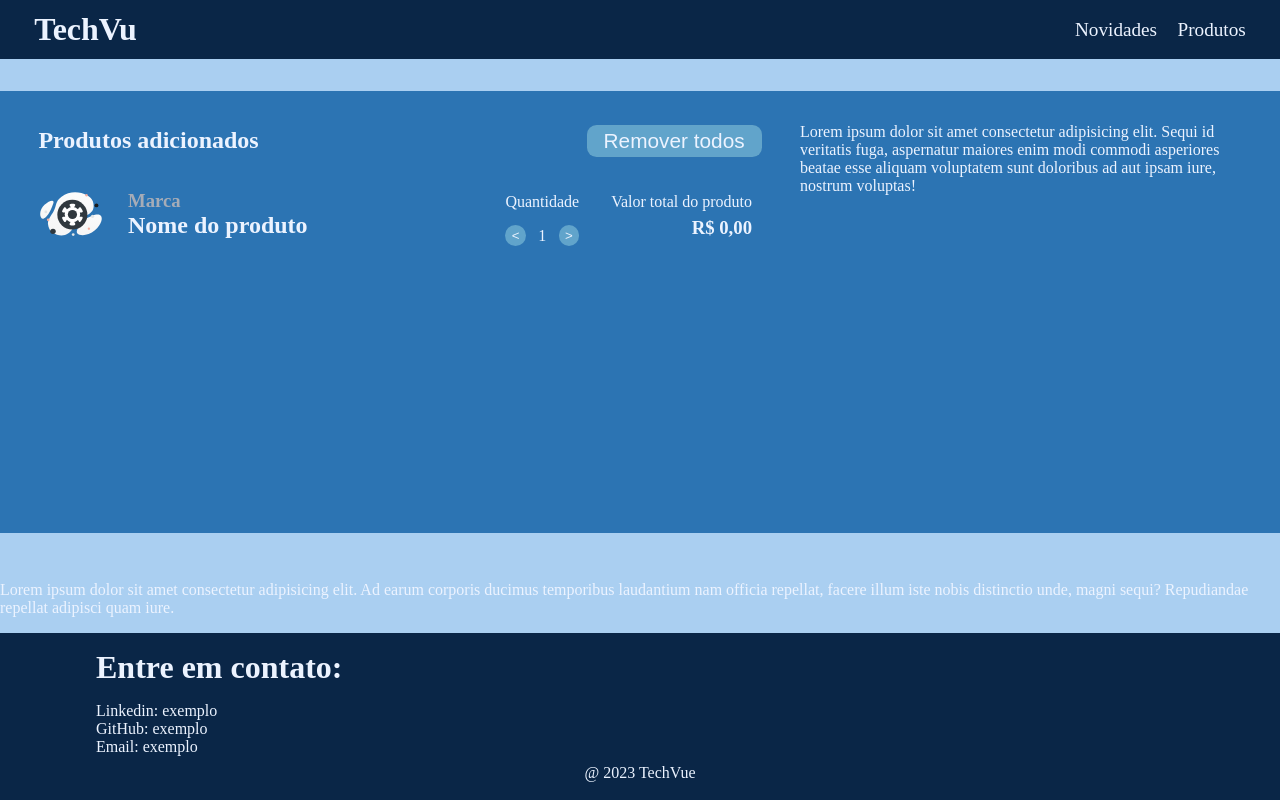
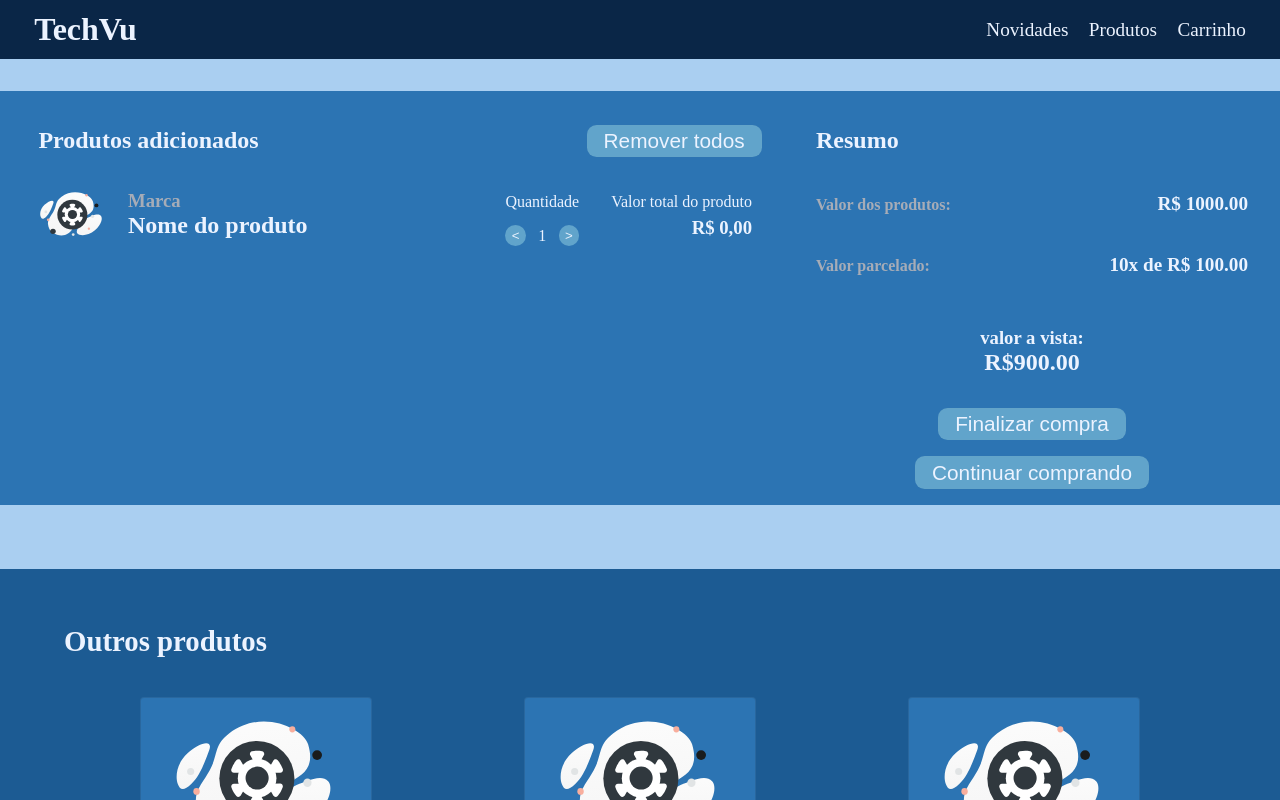
Before and after one commit to pedromallves/TechVue, a Vue app: page /cart in a window 1280 px wide. Shown: the top 800 px of the page. Built offline with nearby package versions, Linux system fonts and the light colour scheme.

Commit message:
cart view almost complete make the 'other products' another component

```diff
--- a/src/App.vue
+++ b/src/App.vue
@@ -12,8 +12,10 @@
       <router-link :to="{ name: 'products' }" class="link-nav"
         >Produtos</router-link
       >
+      <router-link :to="{ name: 'cart' }" class="link-nav"
+        >Carrinho</router-link
+      >
       <!--to do:
-          <router-link :to="{ name: 'cart' }">Carrinho</router-link>
           <router-link :to="{ name: 'profile' }">Perfil</router-link>
         -->
     </nav>
--- a/src/assets/styles/cart-view.scss
+++ b/src/assets/styles/cart-view.scss
@@ -104,6 +104,32 @@ main{
     width: 40%;
     background-color: $element-bgd;
     .container{
-        padding: 1rem 2rem;
+        padding: 1rem 2rem 0rem 3rem;
+        display: flex;
+        flex-direction: column;
+        .price{
+            .desc{
+                color: $darkened-color;
+                font-size: 1rem;
+            }
+            .price{
+                font-size: 1.2rem;
+            }
+        }
+        .purchase{
+            display: flex;
+            flex-direction: column;
+            align-items: center;
+            margin-top: 2rem;
+            .desc{
+                margin: 0;
+            }
+            .price{
+                margin: 0 0 2rem;
+            }
+            .btn{
+                margin-bottom: 1rem!important;
+            }
+        }
     }
 }
--- a/src/assets/styles/models.scss
+++ b/src/assets/styles/models.scss
@@ -2,6 +2,12 @@
 
 .hidden{
     display: none;
+}
+
+.space-between{
+    display: flex;
+    justify-content: space-between;
+    align-items: baseline;
 }
 
 .btn{
--- /dev/null
+++ b/src/assets/styles/more-products.scss
@@ -0,0 +1,22 @@
+@use 'variables' as *;
+@use 'models' as *;
+
+.products{
+    margin: 2rem 0;
+    padding: 2rem 4rem;
+    background: $ter-bgd;
+    &-nav{
+        display: flex;
+        align-items: center;
+        justify-content: space-between;
+        flex-direction: row;
+    }
+    &-title{
+        font-size: 1.8rem;
+    }
+    &-section{
+        display: flex;
+        flex-direction: row;
+        justify-content: space-around;
+    }
+}
--- a/src/assets/styles/product-view.scss
+++ b/src/assets/styles/product-view.scss
@@ -127,23 +127,3 @@
         }
     }
 }
-
-.products{
-    margin: 2rem 0;
-    padding: 2rem 4rem;
-    background: $ter-bgd;
-    &-nav{
-        display: flex;
-        align-items: center;
-        justify-content: space-between;
-        flex-direction: row;
-    }
-    &-title{
-        font-size: 1.8rem;
-    }
-    &-section{
-        display: flex;
-        flex-direction: row;
-        justify-content: space-around;
-    }
-}
--- /dev/null
+++ b/src/components/MoreProducts.vue
@@ -0,0 +1,27 @@
+<template>
+  <section class="products">
+    <div class="products-nav">
+      <h2 class="products-title">Outros produtos</h2>
+    </div>
+    <div class="products-section">
+      <Product class="product" :product="product" />
+      <Product class="product" :product="product" />
+      <Product class="product" :product="product" />
+    </div>
+  </section>
+</template>
+
+<script setup>
+import { reactive } from "vue";
+import Product from "../components/Product.vue";
+
+const product = reactive({
+  id: 1,
+  name: "Lorem ipsum dolor sit amet",
+  price: 100,
+});
+</script>
+
+<style lang="scss" scoped>
+@use "../assets/styles/more-products.scss";
+</style>
--- a/src/views/CartView.vue
+++ b/src/views/CartView.vue
@@ -37,26 +37,34 @@
     </section>
     <section class="payment">
       <div class="container">
-        <p>
-          Lorem ipsum dolor sit amet consectetur adipisicing elit. Sequi id
-          veritatis fuga, aspernatur maiores enim modi commodi asperiores beatae
-          esse aliquam voluptatem sunt doloribus ad aut ipsam iure, nostrum
-          voluptas!
-        </p>
+        <div class="price">
+          <h2 class="title">Resumo</h2>
+          <div class="space-between">
+            <h3 class="desc">Valor dos produtos:</h3>
+            <h3 class="price">R$ 1000.00</h3>
+          </div>
+          <div class="space-between">
+            <h3 class="desc">Valor parcelado:</h3>
+            <h3 class="price">10x de R$ 100.00</h3>
+          </div>
+        </div>
+        <div class="purchase">
+          <h3 class="desc">valor a vista:</h3>
+          <h2 class="price">R$900.00</h2>
+          <button class="btn">Finalizar compra</button>
+          <button class="btn">Continuar comprando</button>
+        </div>
       </div>
     </section>
   </main>
   <article class="more">
-    <p>
-      Lorem ipsum dolor sit amet consectetur adipisicing elit. Ad earum corporis
-      ducimus temporibus laudantium nam officia repellat, facere illum iste
-      nobis distinctio unde, magni sequi? Repudiandae repellat adipisci quam
-      iure.
-    </p>
+    <MoreProducts />
   </article>
 </template>
 
-<script setup></script>
+<script setup>
+import MoreProducts from "../components/MoreProducts.vue";
+</script>
 
 <style lang="scss" scoped>
 @use "../assets/styles/cart-view.scss";
--- a/src/views/ProductView.vue
+++ b/src/views/ProductView.vue
@@ -80,28 +80,12 @@
         <li class="specifications-item">Lorem ipsum dolor</li>
       </ul>
     </section>
-    <section class="products">
-      <div class="products-nav">
-        <h2 class="products-title">Outros produtos</h2>
-      </div>
-      <div class="products-section">
-        <Product class="product" :product="product" />
-        <Product class="product" :product="product" />
-        <Product class="product" :product="product" />
-      </div>
-    </section>
+    <MoreProducts />
   </main>
 </template>
 
 <script setup>
-import { reactive } from "vue";
-import Product from "../components/Product.vue";
-
-const product = reactive({
-  id: 1,
-  name: "Lorem ipsum dolor sit amet",
-  price: 100,
-});
+import MoreProducts from "../components/MoreProducts.vue";
 
 const addToCart = () => {
   //todo: add to cart
@@ -111,5 +95,4 @@ const addToCart = () => {
 
 <style lang="scss" scoped>
 @use "../assets/styles/product-view.scss";
-@use "../assets/styles/models.scss";
 </style>
```
